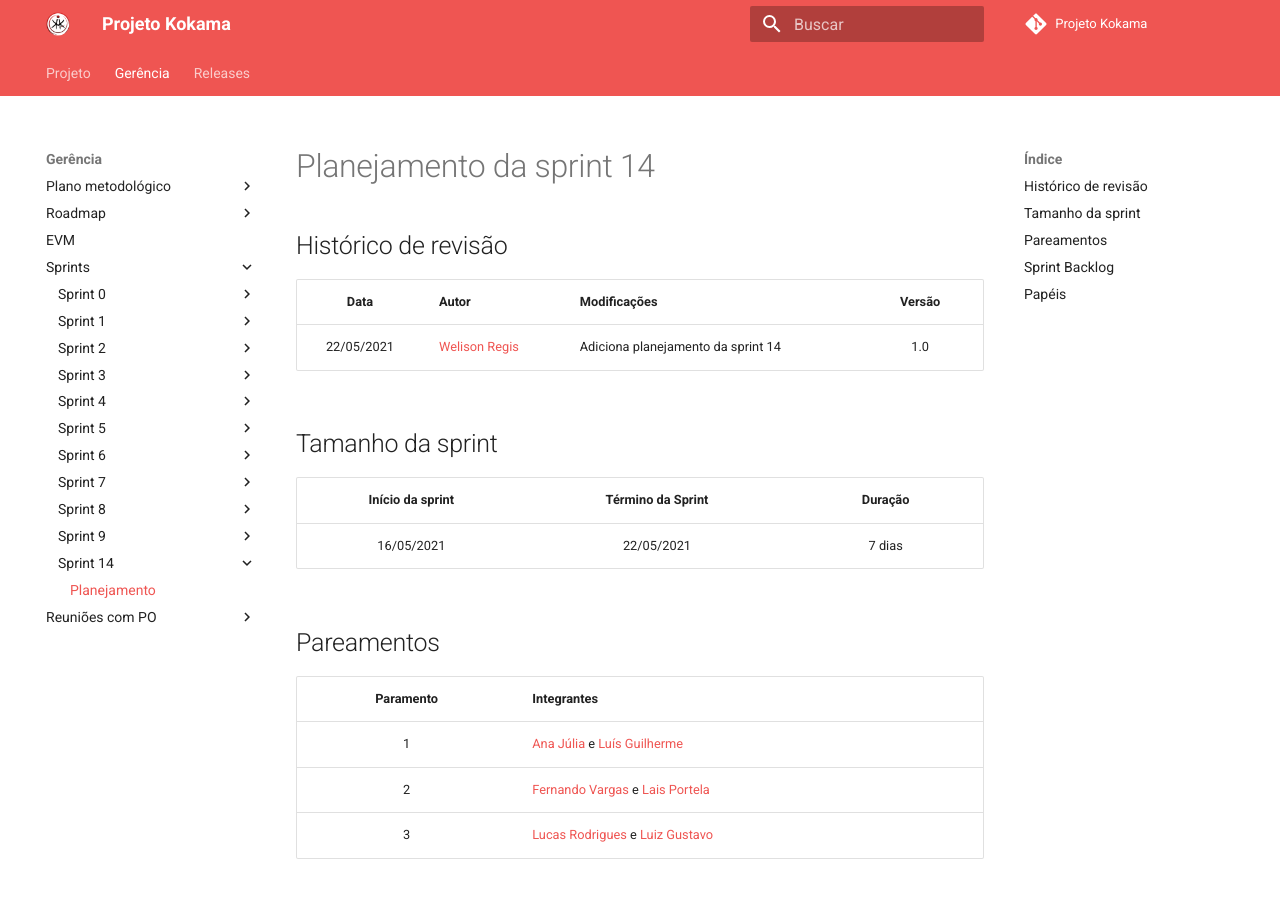
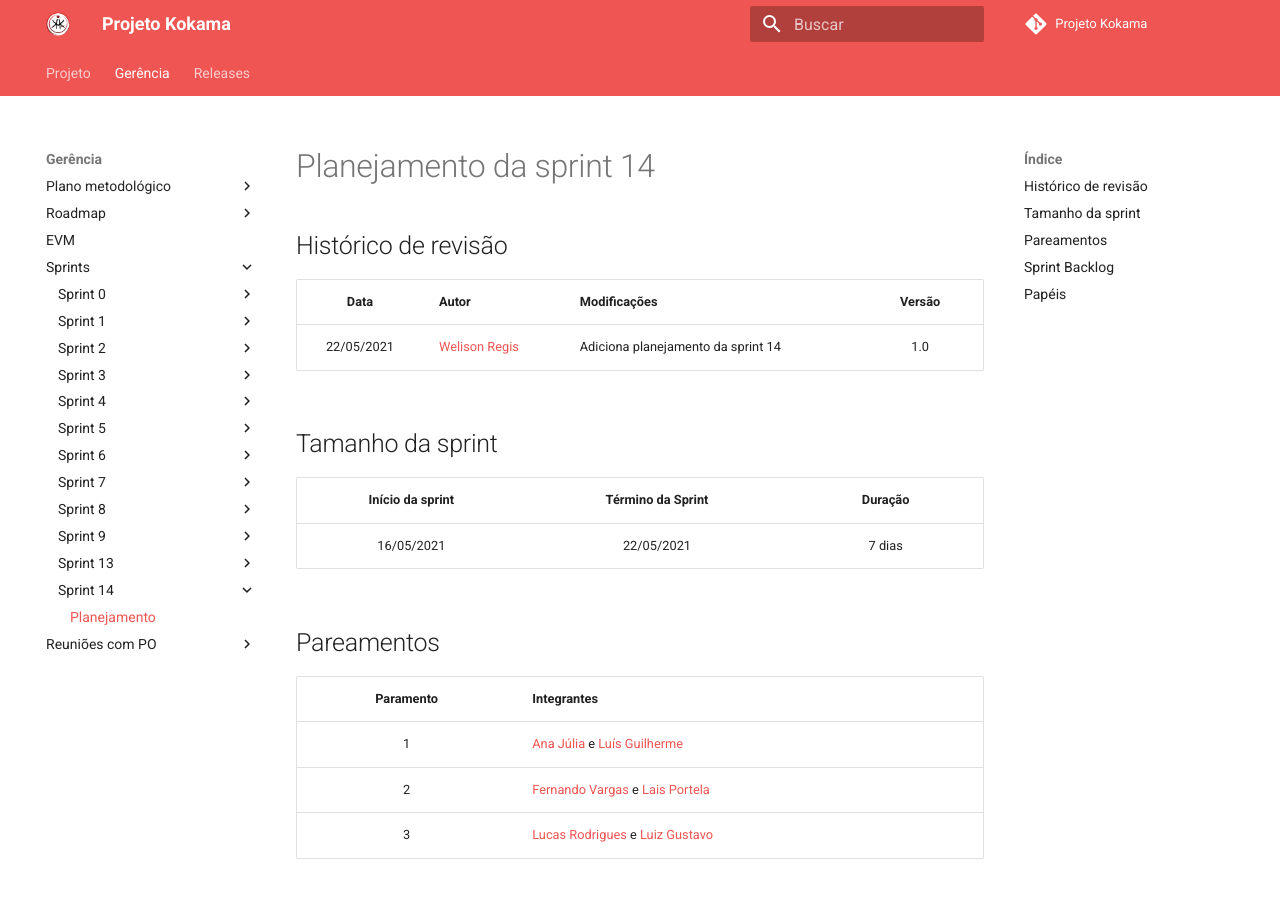
Before and after one commit to fga-eps-mds/2020.2-Projeto-Kokama-Wiki, an MkDocs documentation site: the page built from docs/management/sprints/sprint-14-planning.md, in a window 1280 px wide and 900 px high. Built offline with MkDocs 1.6.1 and Material for MkDocs 9.7.7, drawn with Linux system fonts in a browser that asks for light colours; comment, search, counter and statistics services are not loaded.

Commit message:
Add sprint 13 planning

```diff
--- a/docs/management/sprints/sprint-14-planning.md
+++ b/docs/management/sprints/sprint-14-planning.md
@@ -2,40 +2,40 @@
 
 ## Histórico de revisão
 
-| Data | Autor | Modificações | Versão |
-|:---:|---|---|:---:|
-| 22/05/2021 | [Welison Regis](http://www.github.com/WelisonR) | Adiciona planejamento da sprint 14 | 1.0 |
+|    Data    | Autor                                           | Modificações                       | Versão |
+| :--------: | ----------------------------------------------- | ---------------------------------- | :----: |
+| 22/05/2021 | [Welison Regis](http://www.github.com/WelisonR) | Adiciona planejamento da sprint 14 |  1.0   |
 
 ## Tamanho da sprint
 
 | Início da sprint | Término da Sprint | Duração |
-|:---:|:---:|:---:|
-| 16/05/2021 | 22/05/2021 | 7 dias |
+| :--------------: | :---------------: | :-----: |
+|    16/05/2021    |    22/05/2021     | 7 dias  |
 
 ## Pareamentos
 
-| Paramento | Integrantes |
-|:---:|---|
-| 1 | [Ana Júlia](http://www.github.com/aluzianobriceno) e [Luís Guilherme](http://www.github.com/luisgaboardi) |
-| 2 | [Fernando Vargas](http://www.github.com/SFernandoS) e [Lais Portela](http://www.github.com/laispa) |
-| 3 | [Lucas Rodrigues](http://www.github.com/nickby2) e [Luiz Gustavo](http://www.github.com/LightZX) |
+| Paramento | Integrantes                                                                                               |
+| :-------: | --------------------------------------------------------------------------------------------------------- |
+|     1     | [Ana Júlia](http://www.github.com/aluzianobriceno) e [Luís Guilherme](http://www.github.com/luisgaboardi) |
+|     2     | [Fernando Vargas](http://www.github.com/SFernandoS) e [Lais Portela](http://www.github.com/laispa)        |
+|     3     | [Lucas Rodrigues](http://www.github.com/nickby2) e [Luiz Gustavo](http://www.github.com/LightZX)          |
 
 ## Sprint Backlog
 
-| Issue | Pontos | Responsáveis |
-|---|:---:|---|
-| [Desenvolvimento analytics](https://github.com//fga-eps-mds/2020.2-Projeto-Kokama-Wiki/issues/190) | 40 | [Ana Júlia](https://github.com/aluzianobriceno), [Lucas Rodrigues](https://github.com/nickby2), [Fernando Vargas](https://github.com/SFernandoS), [Lais Portela](https://github.com/laispa), [Luís Guilherme](https://github.com/luisgaboardi), [Luiz Gustavo](https://github.com/LightZX), [André Lucas](https://github.com/andrelucax), [Leonardo Medeiros](https://github.com/leomedeiros1), [Lieverton Silva](https://github.com/lievertom) e [Welison Regis](https://github.com/WelisonR) |
-| [Documentar sprints finais](https://github.com//fga-eps-mds/2020.2-Projeto-Kokama-Wiki/issues/191) | 13 | [Welison Regis](https://github.com/WelisonR) |
-| [[TS11] Testes iniciais no repositório de usuário](https://github.com//fga-eps-mds/2020.2-Projeto-Kokama-Wiki/issues/184) | 8 | [Lais Portela](https://github.com/laispa) e [Luís Guilherme](https://github.com/luisgaboardi) |
-| [[TS12] Aumentar qualidade de software realizando testes no microsserviço de Front-End](https://github.com//fga-eps-mds/2020.2-Projeto-Kokama-Wiki/issues/189) | 8 | [Ana Júlia](https://github.com/aluzianobriceno) e [Luís Guilherme](https://github.com/luisgaboardi) |
-| [[TS13] Aumentar qualidade de software realizando testes no microsserviço de usuário](https://github.com//fga-eps-mds/2020.2-Projeto-Kokama-Wiki/issues/187) | 8 | [Lucas Rodrigues](https://github.com/nickby2) e [Luiz Gustavo](https://github.com/LightZX) |
-| [Criar vídeo para a Release 2 (n)](https://github.com//fga-eps-mds/2020.2-Projeto-Kokama-Wiki/issues/188) | 3 | [Ana Júlia](https://github.com/aluzianobriceno), [Lucas Rodrigues](https://github.com/nickby2), [Fernando Vargas](https://github.com/SFernandoS), [Lais Portela](https://github.com/laispa), [Luís Guilherme](https://github.com/luisgaboardi), [Luiz Gustavo](https://github.com/LightZX), [André Lucas](https://github.com/andrelucax), [Leonardo Medeiros](https://github.com/leomedeiros1), [Lieverton Silva](https://github.com/lievertom) e [Welison Regis](https://github.com/WelisonR) |
+| Issue                                                                                                                                                          | Pontos | Responsáveis                                                                                                                                                                                                                                                                                                                                                                                                                                                                                   |
+| -------------------------------------------------------------------------------------------------------------------------------------------------------------- | :----: | ---------------------------------------------------------------------------------------------------------------------------------------------------------------------------------------------------------------------------------------------------------------------------------------------------------------------------------------------------------------------------------------------------------------------------------------------------------------------------------------------- |
+| [Desenvolvimento analytics](https://github.com//fga-eps-mds/2020.2-Projeto-Kokama-Wiki/issues/190)                                                             |   40   | [Ana Júlia](https://github.com/aluzianobriceno), [Lucas Rodrigues](https://github.com/nickby2), [Fernando Vargas](https://github.com/SFernandoS), [Lais Portela](https://github.com/laispa), [Luís Guilherme](https://github.com/luisgaboardi), [Luiz Gustavo](https://github.com/LightZX), [André Lucas](https://github.com/andrelucax), [Leonardo Medeiros](https://github.com/leomedeiros1), [Lieverton Silva](https://github.com/lievertom) e [Welison Regis](https://github.com/WelisonR) |
+| [Documentar sprints finais](https://github.com//fga-eps-mds/2020.2-Projeto-Kokama-Wiki/issues/191)                                                             |   13   | [Welison Regis](https://github.com/WelisonR)                                                                                                                                                                                                                                                                                                                                                                                                                                                   |
+| [[TS11] Testes iniciais no repositório de usuário](https://github.com//fga-eps-mds/2020.2-Projeto-Kokama-Wiki/issues/184)                                      |   8    | [Lais Portela](https://github.com/laispa) e [Luís Guilherme](https://github.com/luisgaboardi)                                                                                                                                                                                                                                                                                                                                                                                                  |
+| [[TS12] Aumentar qualidade de software realizando testes no microsserviço de Front-End](https://github.com//fga-eps-mds/2020.2-Projeto-Kokama-Wiki/issues/189) |   8    | [Ana Júlia](https://github.com/aluzianobriceno) e [Luís Guilherme](https://github.com/luisgaboardi)                                                                                                                                                                                                                                                                                                                                                                                            |
+| [[TS13] Aumentar qualidade de software realizando testes no microsserviço de usuário](https://github.com//fga-eps-mds/2020.2-Projeto-Kokama-Wiki/issues/187)   |   8    | [Lucas Rodrigues](https://github.com/nickby2) e [Luiz Gustavo](https://github.com/LightZX)                                                                                                                                                                                                                                                                                                                                                                                                     |
+| [Criar vídeo para a Release 2 (n)](https://github.com//fga-eps-mds/2020.2-Projeto-Kokama-Wiki/issues/188)                                                      |   3    | [Ana Júlia](https://github.com/aluzianobriceno), [Lucas Rodrigues](https://github.com/nickby2), [Fernando Vargas](https://github.com/SFernandoS), [Lais Portela](https://github.com/laispa), [Luís Guilherme](https://github.com/luisgaboardi), [Luiz Gustavo](https://github.com/LightZX), [André Lucas](https://github.com/andrelucax), [Leonardo Medeiros](https://github.com/leomedeiros1), [Lieverton Silva](https://github.com/lievertom) e [Welison Regis](https://github.com/WelisonR) |
 
 ## Papéis
 
-| Papel | Integrante |
-|:---:|---|
-| **Scrum Master** | Welison Regis |
-| **DevOps** | Leonardo Medeiros |
-| **Arquiteto** | Lieverton Santos |
-| **Analista de dados** | André Pinto |
+|         Papel         | Integrante        |
+| :-------------------: | ----------------- |
+|   **Scrum Master**    | Welison Regis     |
+|      **DevOps**       | Leonardo Medeiros |
+|     **Arquiteto**     | Lieverton Santos  |
+| **Analista de dados** | André Pinto       |
--- a/mkdocs.yml
+++ b/mkdocs.yml
@@ -93,6 +93,8 @@
       - Sprint 9:
         - Planejamento: "management/sprints/sprint-9-planning.md"
         - Revisão e retrospectiva: "management/sprints/sprint-9-review-retrospective.md"
+      - Sprint 13:
+        - Planejamento: "management/sprints/sprint-13-planning.md"
       - Sprint 14:
         - Planejamento: "management/sprints/sprint-14-planning.md"
     - Reuniões com PO:
```
Also changed, not shown: docs/management/sprints/sprint-13-planning.md (added, +39 -0 lines).
